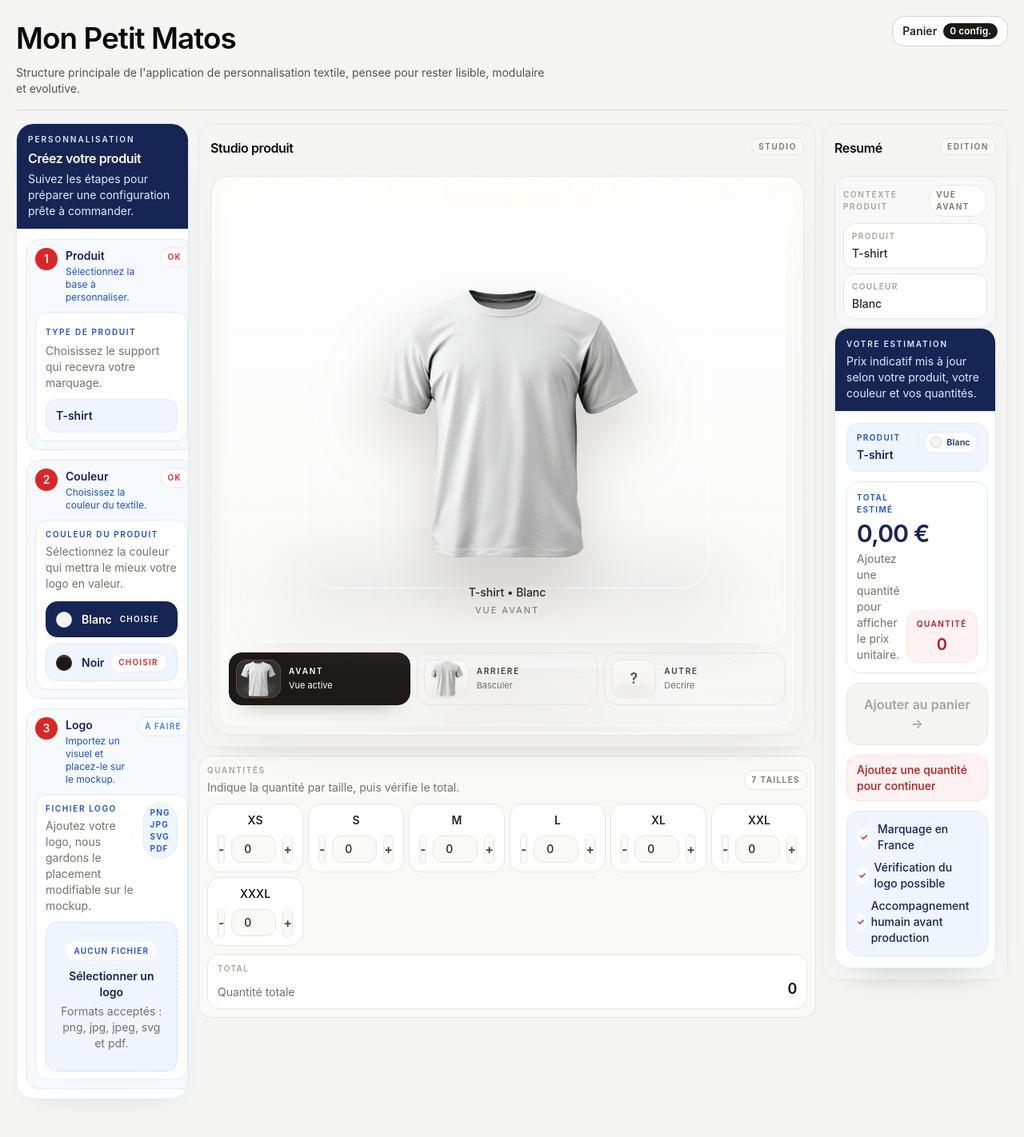
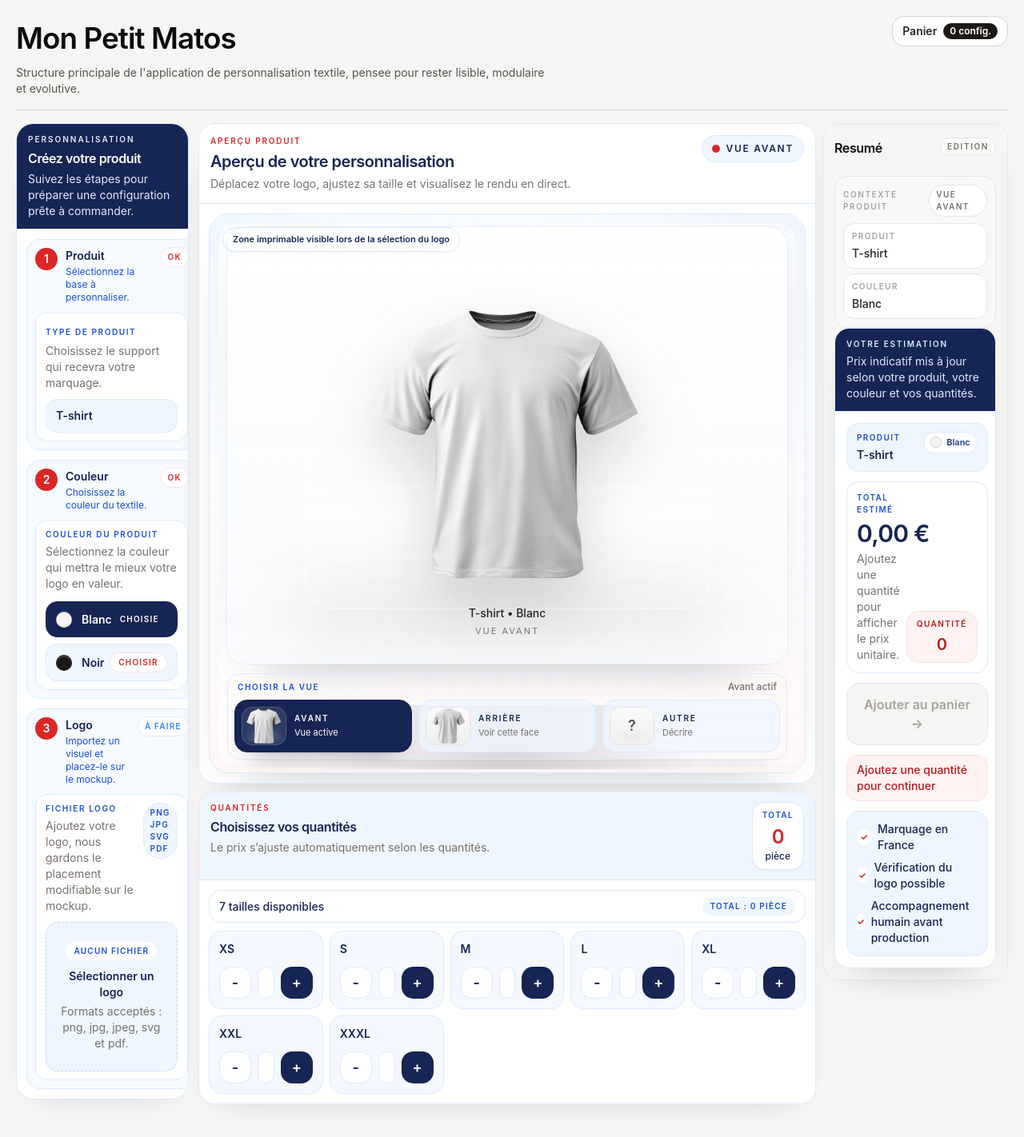
Before and after one commit to mathieuSIO/ProductStudioEditor, a React (Vite) app: page / in a window 1280 px wide. Shown: the whole page at 80% size. Built offline with nearby package versions, Linux system fonts and the light colour scheme.

Commit message:
center ui

```diff
--- a/src/features/editor/components/layout/EditorCanvasArea.tsx
+++ b/src/features/editor/components/layout/EditorCanvasArea.tsx
@@ -1,6 +1,5 @@
 import type { RefObject } from 'react'
 
-import { PanelCard } from '../../../../components/ui/PanelCard'
 import type {
   DesignElement,
   EditorElementId,
@@ -47,26 +46,44 @@ export function EditorCanvasArea({
 }: EditorCanvasAreaProps) {
   return (
     <section className="flex min-h-[420px] flex-col xl:min-h-[760px]">
-      <PanelCard
-        title="Studio produit"
-        aside={
-          <span className="rounded-full border border-stone-200 bg-stone-50 px-2 py-1 text-[10px] font-semibold uppercase tracking-[0.16em] text-stone-500">
-            Studio
-          </span>
-        }
-        className="flex h-full flex-1 flex-col"
-      >
-        <div className="flex flex-1 flex-col gap-2.5 sm:gap-3">
-          <div className="relative flex min-h-[400px] flex-1 items-center justify-center overflow-hidden rounded-[1.55rem] border border-stone-200/80 bg-[linear-gradient(180deg,rgba(252,252,251,0.98),rgba(245,245,244,0.98))] p-2 shadow-[inset_0_1px_0_rgba(255,255,255,0.92),0_24px_55px_-44px_rgba(120,113,108,0.32)] sm:min-h-[520px] sm:p-3 xl:min-h-[700px] xl:p-4">
-            <div className="absolute inset-0 bg-[radial-gradient(circle_at_top,_rgba(255,255,255,0.92),_transparent_42%)]" />
-            <div className="absolute inset-0 opacity-35 [background-image:linear-gradient(rgba(231,229,228,0.28)_1px,transparent_1px),linear-gradient(90deg,rgba(231,229,228,0.18)_1px,transparent_1px)] [background-size:28px_28px]" />
-            <div className="absolute inset-2 rounded-[1.3rem] border border-white/85 bg-[linear-gradient(135deg,rgba(255,255,255,0.7),rgba(255,255,255,0.18))] sm:inset-3" />
-            <div className="absolute left-1/2 top-7 h-36 w-36 -translate-x-1/2 rounded-full bg-amber-100/25 blur-3xl sm:h-52 sm:w-52" />
-            <div className="absolute inset-x-10 bottom-1 h-20 bg-[radial-gradient(circle_at_center,_rgba(214,211,209,0.26),_transparent_72%)]" />
+      <div className="flex h-full flex-1 flex-col overflow-hidden rounded-[1.35rem] border border-blue-100 bg-white shadow-[0_18px_42px_-34px_rgba(15,23,42,0.45)]">
+        <header className="flex flex-col gap-3 border-b border-blue-100 bg-white px-3.5 py-3.5 sm:flex-row sm:items-start sm:justify-between">
+          <div className="min-w-0">
+            <p className="text-[10px] font-semibold uppercase tracking-[0.18em] text-red-600">
+              Aperçu produit
+            </p>
+            <h2 className="mt-1 text-xl font-semibold tracking-tight text-blue-950">
+              Aperçu de votre personnalisation
+            </h2>
+            <p className="mt-1 text-sm leading-5 text-stone-500">
+              Déplacez votre logo, ajustez sa taille et visualisez le rendu en direct.
+            </p>
+          </div>
+
+          <div className="flex shrink-0 items-center gap-2 rounded-full border border-blue-100 bg-blue-50 px-3 py-2">
+            <span className="h-2.5 w-2.5 rounded-full bg-red-600" />
+            <span className="text-xs font-semibold uppercase tracking-[0.14em] text-blue-950">
+              Vue {getViewLabel(activeView)}
+            </span>
+          </div>
+        </header>
+
+        <div className="flex flex-1 flex-col gap-2.5 p-2.5 sm:gap-3 sm:p-3">
+          <div className="relative flex min-h-[400px] flex-1 items-center justify-center overflow-hidden rounded-[1.55rem] border border-blue-100 bg-[linear-gradient(180deg,rgba(239,246,255,0.95),rgba(255,255,255,0.98)_48%,rgba(254,242,242,0.65))] p-2 shadow-[inset_0_1px_0_rgba(255,255,255,0.92),0_28px_70px_-50px_rgba(15,23,42,0.45)] sm:min-h-[520px] sm:p-3 xl:min-h-[700px] xl:p-4">
+            <div className="absolute inset-0 bg-[radial-gradient(circle_at_top,_rgba(255,255,255,0.92),_transparent_45%)]" />
+            <div className="absolute inset-0 opacity-35 [background-image:linear-gradient(rgba(30,64,175,0.08)_1px,transparent_1px),linear-gradient(90deg,rgba(30,64,175,0.06)_1px,transparent_1px)] [background-size:30px_30px]" />
+            <div className="absolute inset-2 rounded-[1.3rem] border border-white/90 bg-[linear-gradient(135deg,rgba(255,255,255,0.75),rgba(255,255,255,0.18))] sm:inset-3" />
+            <div className="absolute left-1/2 top-8 h-40 w-40 -translate-x-1/2 rounded-full bg-blue-200/30 blur-3xl sm:h-56 sm:w-56" />
+            <div className="absolute right-8 top-10 h-28 w-28 rounded-full bg-red-200/25 blur-3xl" />
+            <div className="absolute inset-x-10 bottom-1 h-20 bg-[radial-gradient(circle_at_center,_rgba(15,23,42,0.16),_transparent_72%)]" />
+
+            <div className="absolute left-4 top-4 z-20 rounded-full border border-blue-100 bg-white/92 px-3 py-1.5 text-[11px] font-semibold text-blue-950 shadow-sm">
+              Zone imprimable visible lors de la sélection du logo
+            </div>
 
             <div className="relative z-10 flex h-full w-full max-w-none flex-col items-center gap-2.5 px-0.5 sm:gap-3 sm:px-1.5 xl:gap-3">
               <div className="flex w-full flex-1 items-center">
-                <div className="w-full rounded-[1.45rem] border border-white/90 bg-[linear-gradient(180deg,rgba(255,255,255,0.98),rgba(248,248,247,0.96))] px-1.5 py-2.5 shadow-[0_24px_56px_-42px_rgba(120,113,108,0.28)] sm:px-3 sm:py-3.5 xl:px-4 xl:py-4">
+                <div className="w-full rounded-[1.45rem] border border-white/95 bg-[linear-gradient(180deg,rgba(255,255,255,0.99),rgba(248,250,252,0.96))] px-1.5 py-2.5 shadow-[0_28px_68px_-46px_rgba(15,23,42,0.38)] ring-1 ring-blue-100/70 sm:px-3 sm:py-3.5 xl:px-4 xl:py-4">
                   {activeView === 'custom' || !productView ? (
                     <CustomPlacementCard
                       productName={product.name}
@@ -99,7 +116,7 @@ export function EditorCanvasArea({
             </div>
           </div>
         </div>
-      </PanelCard>
+      </div>
     </section>
   )
 }
@@ -118,7 +135,15 @@ function EditorViewSelector({
   onViewSelect,
 }: EditorViewSelectorProps) {
   return (
-    <div className="w-full">
+    <div className="w-full rounded-[1.05rem] border border-blue-100 bg-white/92 p-2 shadow-[0_16px_30px_-28px_rgba(15,23,42,0.35)]">
+      <div className="mb-2 flex items-center justify-between gap-2 px-1">
+        <p className="text-[10px] font-semibold uppercase tracking-[0.16em] text-blue-700">
+          Choisir la vue
+        </p>
+        <p className="text-xs font-medium text-stone-500">
+          {getViewLabel(activeView)} actif
+        </p>
+      </div>
       <div className="grid grid-cols-3 gap-2">
         {availableViews.map((view) => {
           const isActive = view === activeView
@@ -138,8 +163,8 @@ function EditorViewSelector({
               aria-pressed={isActive}
               className={`rounded-[1rem] border px-2 py-2 text-left transition-all ${
                 isActive
-                  ? 'border-stone-900 bg-stone-900 text-white shadow-[0_16px_28px_-22px_rgba(28,25,23,0.55)]'
-                  : 'border-stone-200 bg-white/92 text-stone-700 hover:border-stone-300 hover:bg-white'
+                  ? 'border-blue-950 bg-blue-950 text-white shadow-[0_16px_28px_-22px_rgba(15,23,42,0.65)]'
+                  : 'border-blue-100 bg-blue-50/80 text-blue-950 hover:border-red-200 hover:bg-white'
               }`}
             >
               <div className="flex items-center gap-2.5">
@@ -193,11 +218,11 @@ function EditorViewSelector({
                   >
                     {view === 'custom'
                       ? isActive
-                        ? 'Demande active'
-                        : 'Decrire'
+                      ? 'Demande active'
+                      : 'Décrire'
                       : isActive
                         ? 'Vue active'
-                        : 'Basculer'}
+                        : 'Voir cette face'}
                   </p>
                 </div>
               </div>
@@ -240,11 +265,11 @@ function getThumbnailMockupClasses(
 function getViewLabel(view: ProductViewId) {
   switch (view) {
     case 'front':
-      return 'avant'
+      return 'Avant'
     case 'back':
-      return 'arriere'
+      return 'Arrière'
     case 'custom':
-      return 'autre'
+      return 'Autre'
     default:
       return view
   }
--- a/src/features/editor/components/panels/ProductQuantityPanel.tsx
+++ b/src/features/editor/components/panels/ProductQuantityPanel.tsx
@@ -16,49 +16,90 @@ export function ProductQuantityPanel({
   const isSingleSize = sizes.length === 1 && sizes[0] === 'TU'
 
   return (
-    <div className="rounded-[1rem] border border-stone-200 bg-stone-50/80 p-2.5">
-      <div className="flex items-center justify-between gap-2">
-        <div>
-          <p className="text-[10px] font-semibold uppercase tracking-[0.16em] text-stone-400">
+    <section className="overflow-hidden rounded-[1.25rem] border border-blue-100 bg-white shadow-[0_16px_38px_-32px_rgba(15,23,42,0.3)]">
+      <div className="flex flex-col gap-3 border-b border-blue-100 bg-blue-50 px-3.5 py-3 sm:flex-row sm:items-start sm:justify-between">
+        <div className="min-w-0">
+          <p className="text-[10px] font-semibold uppercase tracking-[0.18em] text-red-600">
             Quantités
           </p>
+          <h2 className="mt-1 text-base font-semibold tracking-tight text-blue-950">
+            Choisissez vos quantités
+          </h2>
           <p className="mt-1 text-sm leading-5 text-stone-500">
-            {isSingleSize
-              ? 'Renseigne la quantité souhaitée pour ce produit.'
-              : 'Indique la quantité par taille, puis vérifie le total.'}
+            Le prix s’ajuste automatiquement selon les quantités.
           </p>
         </div>
-        <span className="rounded-full border border-stone-200 bg-white px-2 py-1 text-[10px] font-semibold uppercase tracking-[0.14em] text-stone-500">
-          {isSingleSize ? 'Taille unique' : `${sizes.length} tailles`}
-        </span>
+
+        <div className="rounded-[1rem] border border-blue-100 bg-white px-3 py-2 text-center shadow-sm">
+          <p className="text-[10px] font-semibold uppercase tracking-[0.14em] text-blue-700">
+            Total
+          </p>
+          <p className="mt-1 text-2xl font-semibold tracking-tight text-red-600">
+            {totalQuantity}
+          </p>
+          <p className="text-xs font-medium text-blue-950">
+            {totalQuantity > 1 ? 'pièces' : 'pièce'}
+          </p>
+        </div>
       </div>
 
-      <div className="mt-2.5 grid gap-1.5">
-        <div className="grid grid-cols-[repeat(auto-fit,minmax(7.5rem,1fr))] gap-1.5">
+      <div className="grid gap-2.5 p-3">
+        <div className="flex items-center justify-between gap-2 rounded-[0.95rem] border border-blue-100 bg-white px-3 py-2">
+          <p className="text-sm font-medium text-blue-950">
+            {isSingleSize
+              ? 'Taille unique disponible'
+              : `${sizes.length} tailles disponibles`}
+          </p>
+          <span className="rounded-full bg-blue-50 px-2.5 py-1 text-[10px] font-semibold uppercase tracking-[0.12em] text-blue-700">
+            Total : {totalQuantity} {totalQuantity > 1 ? 'pièces' : 'pièce'}
+          </span>
+        </div>
+
+        <div className="grid grid-cols-[repeat(auto-fit,minmax(8rem,1fr))] gap-2">
           {sizes.map((size) => {
             const quantity = quantities[size] ?? 0
+            const hasQuantity = quantity > 0
 
             return (
               <div
                 key={size}
-                className="rounded-[0.95rem] border border-stone-200 bg-white px-3 py-2.5"
+                className={`rounded-[1rem] border px-3 py-3 transition-colors ${
+                  hasQuantity
+                    ? 'border-red-200 bg-red-50 shadow-[0_16px_30px_-28px_rgba(220,38,38,0.4)]'
+                    : 'border-blue-100 bg-blue-50/60'
+                }`}
               >
-                <p className="text-center text-sm font-semibold text-stone-800">
-                  {size === 'TU' ? 'Taille unique' : size}
-                </p>
+                <div className="flex items-center justify-between gap-2">
+                  <p
+                    className={`text-sm font-semibold ${
+                      hasQuantity ? 'text-red-700' : 'text-blue-950'
+                    }`}
+                  >
+                    {size === 'TU' ? 'Taille unique' : size}
+                  </p>
+                  {hasQuantity ? (
+                    <span className="rounded-full bg-white px-2 py-1 text-[10px] font-semibold uppercase tracking-[0.12em] text-red-600">
+                      Sélectionnée
+                    </span>
+                  ) : null}
+                </div>
 
-                <div className="mt-2 flex items-center justify-center gap-2">
+                <div className="mt-3 grid grid-cols-[2.5rem_minmax(0,1fr)_2.5rem] items-center gap-2">
                   <button
                     type="button"
-                    aria-label={`Retirer une unité pour ${size === 'TU' ? 'taille unique' : size}`}
+                    aria-label={`Retirer une unité pour ${
+                      size === 'TU' ? 'taille unique' : size
+                    }`}
                     onClick={() => onQuantityChange(size, quantity - 1)}
-                    className="flex h-9 w-9 items-center justify-center rounded-[0.8rem] border border-stone-200 bg-stone-50 text-base font-semibold text-stone-700 transition-colors hover:border-stone-300 hover:bg-white"
+                    className="flex h-10 w-10 items-center justify-center rounded-[0.9rem] border border-blue-100 bg-white text-lg font-semibold text-blue-950 transition-colors hover:border-red-200 hover:bg-red-50 hover:text-red-600"
                   >
                     -
                   </button>
 
                   <label className="sr-only" htmlFor={`quantity-${size}`}>
-                    {size === 'TU' ? 'Quantité taille unique' : `Quantité ${size}`}
+                    {size === 'TU'
+                      ? 'Quantité taille unique'
+                      : `Quantité ${size}`}
                   </label>
                   <input
                     id={`quantity-${size}`}
@@ -68,16 +109,25 @@ export function ProductQuantityPanel({
                     value={quantity}
                     onChange={(event) => {
                       const nextValue = Number(event.target.value)
-                      onQuantityChange(size, Number.isNaN(nextValue) ? 0 : nextValue)
+                      onQuantityChange(
+                        size,
+                        Number.isNaN(nextValue) ? 0 : nextValue,
+                      )
                     }}
-                    className="w-14 rounded-[0.8rem] border border-stone-200 bg-stone-50 px-2 py-1.5 text-center text-sm font-medium text-stone-800 outline-none transition-colors focus:border-stone-400 focus:bg-white"
+                    className={`h-10 w-full rounded-[0.9rem] border px-2 text-center text-base font-semibold outline-none transition-colors ${
+                      hasQuantity
+                        ? 'border-red-200 bg-white text-red-700 focus:border-red-500'
+                        : 'border-blue-100 bg-white text-blue-950 focus:border-blue-400'
+                    }`}
                   />
 
                   <button
                     type="button"
-                    aria-label={`Ajouter une unité pour ${size === 'TU' ? 'taille unique' : size}`}
+                    aria-label={`Ajouter une unité pour ${
+                      size === 'TU' ? 'taille unique' : size
+                    }`}
                     onClick={() => onQuantityChange(size, quantity + 1)}
-                    className="flex h-9 w-9 items-center justify-center rounded-[0.8rem] border border-stone-200 bg-stone-50 text-base font-semibold text-stone-700 transition-colors hover:border-stone-300 hover:bg-white"
+                    className="flex h-10 w-10 items-center justify-center rounded-[0.9rem] bg-blue-950 text-lg font-semibold text-white transition-colors hover:bg-red-600"
                   >
                     +
                   </button>
@@ -87,18 +137,6 @@ export function ProductQuantityPanel({
           })}
         </div>
       </div>
-
-      <div className="mt-2.5 rounded-[0.95rem] border border-stone-200 bg-white px-3 py-2.5">
-        <p className="text-[10px] font-semibold uppercase tracking-[0.14em] text-stone-400">
-          Total
-        </p>
-        <div className="mt-1 flex items-end justify-between gap-2">
-          <p className="text-sm text-stone-500">Quantité totale</p>
-          <p className="text-lg font-semibold tracking-tight text-stone-950">
-            {totalQuantity}
-          </p>
-        </div>
-      </div>
-    </div>
+    </section>
   )
 }
```
